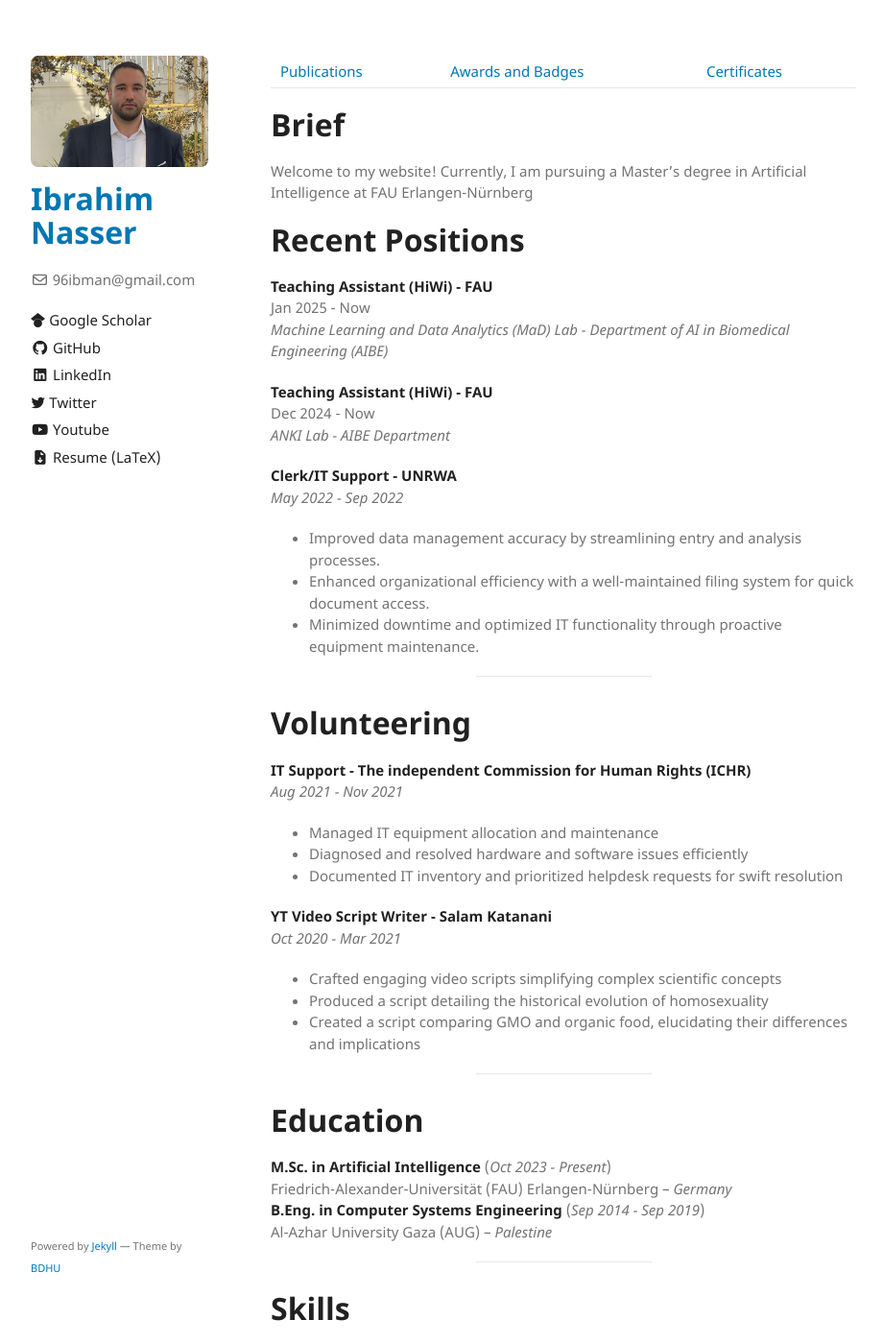
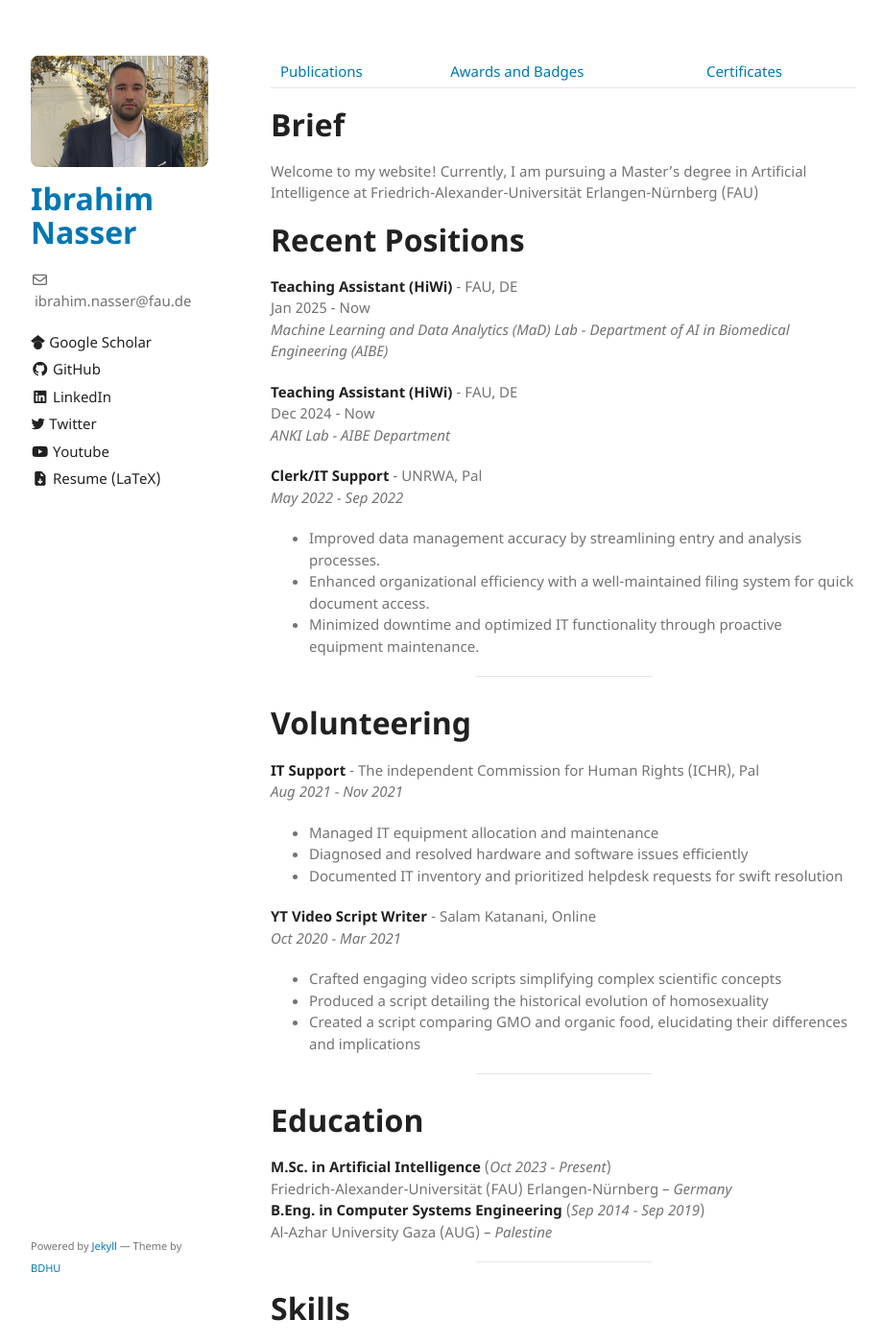
Before and after one commit to 96ibman/ibrahim-nasser, a Jekyll site: the page built from index.md, in a window 1280 px wide and 1400 px high. Shown: the whole window at 96% size, without its empty margins (178-1098 px from the left). Built offline with Jekyll 4.4.1, drawn with Linux system fonts in a browser that asks for light colours.

```diff
--- a/_config.yml
+++ b/_config.yml
@@ -1,6 +1,6 @@
 title: Ibrahim Nasser
 logo: /assets/img/ibrahim_nasser.png
-email: 96ibman@gmail.com
+email: ibrahim.nasser@fau.de
 description: Resume
 show_downloads: false
 google_analytics: UA-108144808-1
--- a/index.md
+++ b/index.md
@@ -6,18 +6,18 @@ layout: default
 
 # Brief
 
-Welcome to my website! Currently, I am pursuing a Master's degree in Artificial Intelligence at FAU Erlangen-Nürnberg
+Welcome to my website! Currently, I am pursuing a Master's degree in Artificial Intelligence at Friedrich-Alexander-Universität Erlangen-Nürnberg (FAU)
 
 # Recent Positions
-**Teaching Assistant (HiWi) - FAU** <br>
+**Teaching Assistant (HiWi)** - FAU, DE <br>
 Jan 2025 - Now <br>
 *Machine Learning and Data Analytics (MaD) Lab - Department of AI in Biomedical Engineering (AIBE)*
 
-**Teaching Assistant (HiWi) - FAU** <br>
+**Teaching Assistant (HiWi)** - FAU, DE <br>
 Dec 2024 - Now <br>
 *ANKI Lab - AIBE Department*
 
-**Clerk/IT Support - UNRWA** <br>
+**Clerk/IT Support** - UNRWA, Pal <br>
 *May 2022 - Sep 2022*
 * Improved data management accuracy by streamlining entry and analysis processes.
 * Enhanced organizational efficiency with a well-maintained filing system for quick document access.
@@ -25,13 +25,13 @@ Dec 2024 - Now <br>
 <hr>
 
 # Volunteering
-**IT Support - The independent Commission for Human Rights (ICHR)** <br>
+**IT Support** - The independent Commission for Human Rights (ICHR), Pal <br>
 *Aug 2021 - Nov 2021*
 * Managed IT equipment allocation and maintenance
 * Diagnosed and resolved hardware and software issues efficiently
 * Documented IT inventory and prioritized helpdesk requests for swift resolution
 
-**YT Video Script Writer - Salam Katanani** <br>
+**YT Video Script Writer** - Salam Katanani, Online <br>
 *Oct 2020 - Mar 2021*
 * Crafted engaging video scripts simplifying complex scientific concepts
 * Produced a script detailing the historical evolution of homosexuality
```
Also changed, not shown: awards-badges.md (+9 -0 lines).
